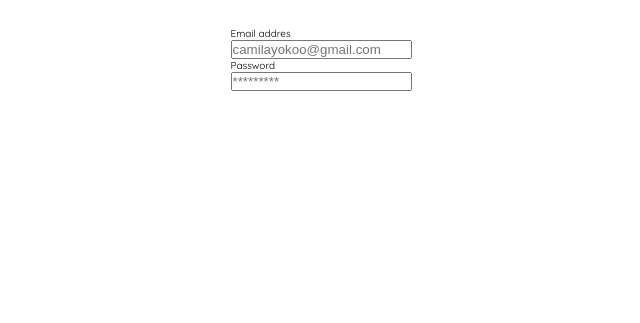
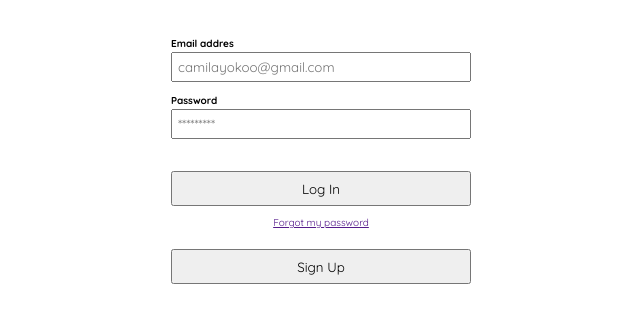
Before and after one commit to YavGz/Yard_Sale, a plain HTML site: page index.html in a window 1280 px wide. Shown: the part 123-446 px from the top of the page, without its empty margins (319-959 px from the left). Drawn offline with Linux system fonts and the light colour scheme.

Commit message:
Update login form

```diff
--- a/index.html
+++ b/index.html
@@ -30,15 +30,11 @@
       padding: 0;
       margin: 0;
       box-sizing: border-box;
+      font-family: 'Quicksand', sans-serif;
     }
 
-    body{
-        font-family: 'Quicksand', sans-serif;
-
-    }
-
-    main {
-      padding-top: 8rem;
+    header {
+      padding: 8rem 0 4rem;
     }
 
     .login_logo, .login_logo_image{
@@ -47,31 +43,57 @@
       margin: 0 auto;
     }
 
-    .login_form {
+    .form_container {
       display: flex;
-      flex-wrap: wrap;
+      justify-content : center;
       width: 30rem;
+      padding: 0 2%;
       margin: 0 auto;
-      padding: 3rem 0;
-      justify-content: center;
+    }
+    .form_container label {
+      font-weight: 700;
+    }
+    .form_container input {
+      width: 100%;
+      min-height: 3rem;
+      margin: .2rem 0 1.2rem;
+      padding: 0.5rem;
+      color: #232830bd;
+    }
+    .form_login_buttons__container {
+      text-align: center;
+    }
+    button {
+      width: 30rem;
+      margin: 2rem 0 1rem;
+      min-height: 3.5rem;
     }
   </style>
 </head>
 <body>
-  <main>
+  <header>
     <figure class="login_logo">
       <img class="login_logo_image" src="./logos/logo_yard_sale.svg" alt="Yard Sale logo">
     </figure>
+  </header>
+  <main>
+    <div class="form_container">
       <form class="login_form" action="#">
         <label for="email">
-        <span>Email addres</span><br>
-        <input type="email" id="email" placeholder="camilayokoo@gmail.com">
+          <span>Email addres</span>
+          <input class="input input_login" type="email" id="email" placeholder="camilayokoo@gmail.com">
         </label>
         <label for="password">
-        <span>Password</span> <br>
-        <input type="password" id="password" placeholder="*********">
+          <span>Password</span>
+          <input class="input input_password" type="password" id="password" placeholder="*********">
         </label>
+        <div class="form_login_buttons__container">
+          <button type="submit">Log In</button>
+          <a href="">Forgot my password</a>
+          <button type="submit">Sign Up</button>
+        </div>
       </form>
+    </div>
   </main>
 </body>
 </html>
```
Lines whose indentation alone changed are shown as unchanged.
